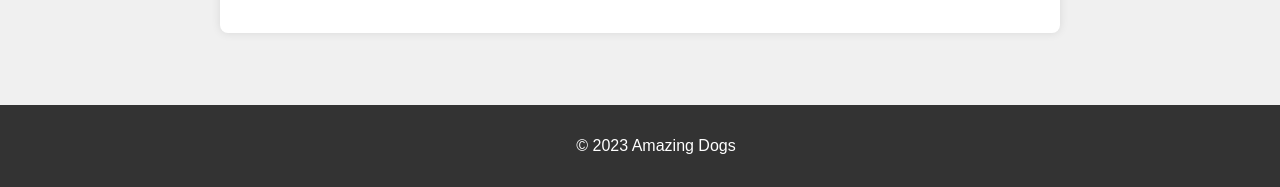
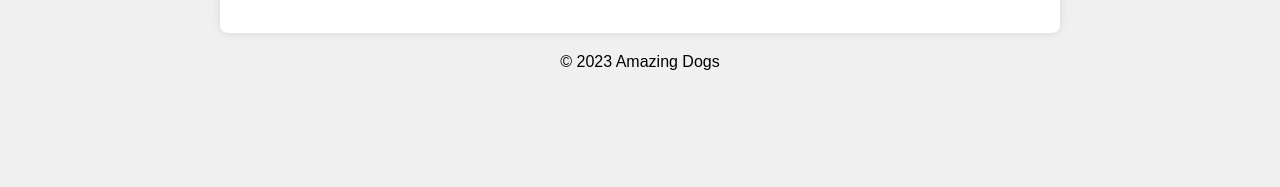
Before and after one commit to ashleyasuncion/ashleyasuncion2.github.io, a plain HTML site: page index.html in a window 1280 px wide. Shown: the part 613-800 px from the top of the page. Drawn offline with Linux system fonts and the light colour scheme.

Commit message:
Update index.html

```diff
--- a/index.html
+++ b/index.html
@@ -36,14 +36,6 @@
             border-radius: 8px;
         }
 
-        footer {
-            background-color: #333;
-            color: white;
-            padding: 1em;
-            position: fixed;
-            width: 100%;
-            bottom: 0;
-        }
     </style>
 </head>
 
```
